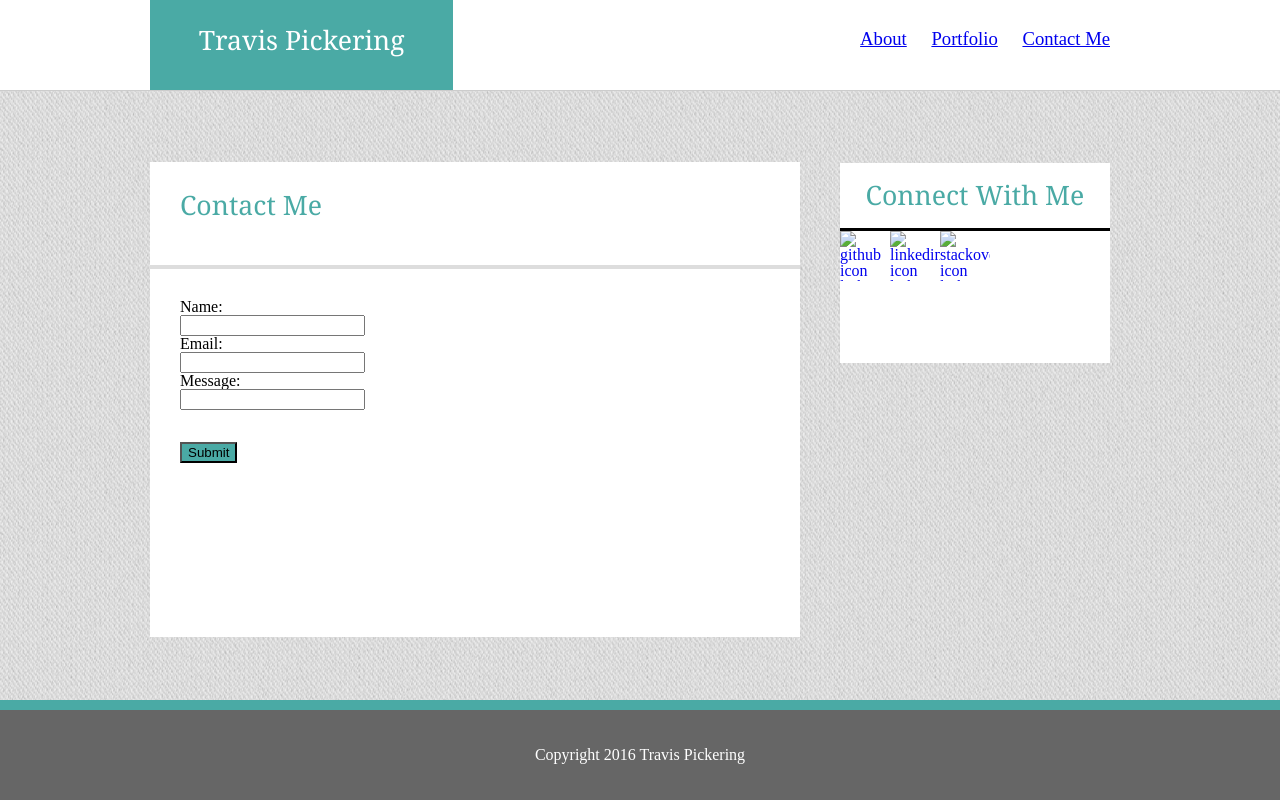
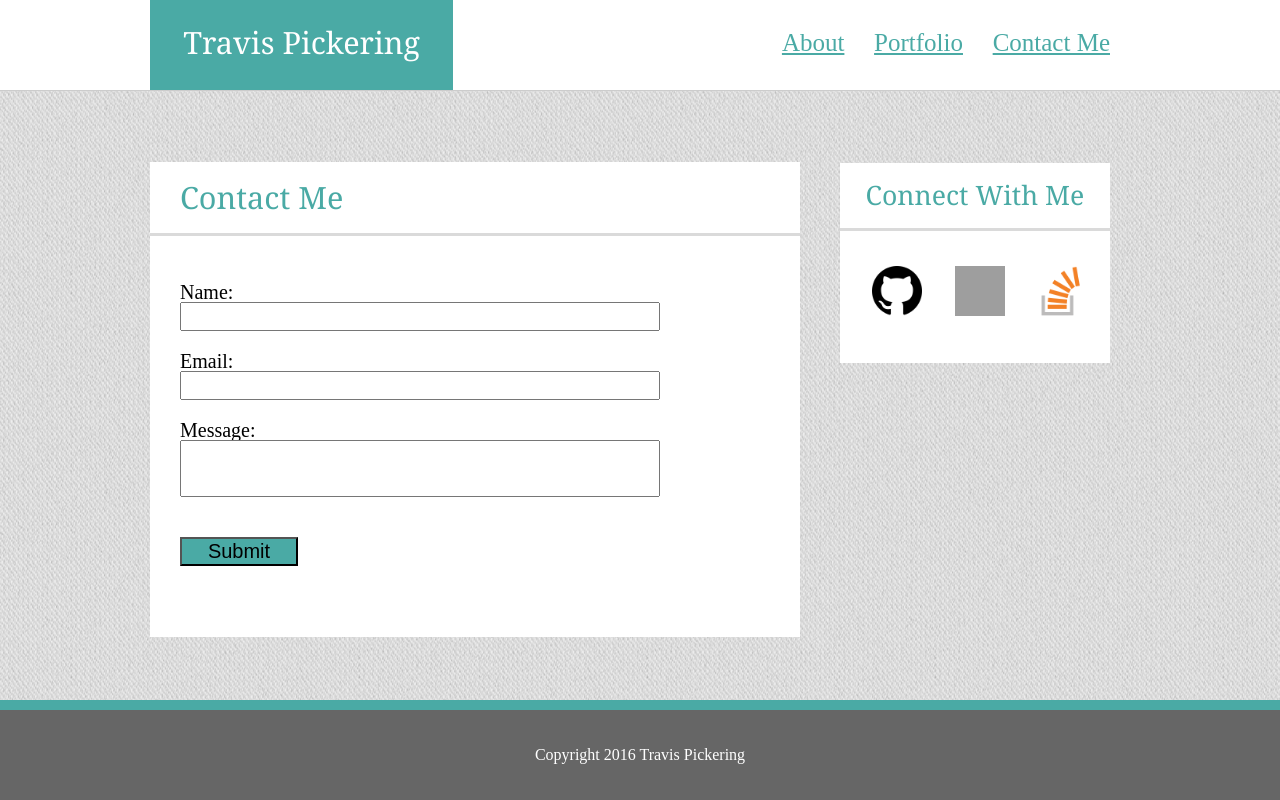
Before and after one commit to kicknpick/Basic-Porfolio, a PHP site: page /contact.html in a window 1280 px wide. Run offline with PHP 8.4, Linux system fonts and the light colour scheme; grey boxes are pictures that could not be loaded.

Commit message:
fixed minor issues

```diff
--- a/Assets/css/style.css
+++ b/Assets/css/style.css
@@ -1,13 +1,12 @@
 * {
-    box-sizing:;
+    box-sizing: ;
 }
 
-body{
+body {
     background-image: url("../images/cheap_diagonal_fabric.png");
-    background-repeat:repeat;
-    background-position:center;
+    background-repeat: repeat;
+    background-position: center;
 }
-
 
 header {
     height: 90px;
@@ -17,17 +16,16 @@ header {
     border-bottom-width: 1px;
 }
 
-h1, h2, h3{
+h1,
+h2,
+h3 {
     color: #4aaaa5;
     font-family: 'Georgia', Times, Times New Roman, serif;
-    font-size: 20pt;
+    font-size: 23pt;
 }
-
-
 
 nav {
     width: 100%;
-    position: fixed;
     left: 0;
     top: 0;
     right: 0;
@@ -40,56 +38,51 @@ nav {
     margin-left: 150px;
 }
 
-.brand h1{
-    float:left;
+.brand h1 {
+    float: left;
     width: 250px;
     height: 37px;
     background-color: #4aaaa5;
     color: #ffffff;
     text-align: center;
     padding: 20pt;
-
 }
 
 .links {
-    float:right;
+    float: right;
     padding-top: 30px;
     font-size: 14pt;
 }
 
-.links a{
-    margin-left: 20px;
+.links a {
+    margin-left: 25px;
+    color: #4aaaa5;
+    font-size: 25px;
 }
-
-
-
-
 
 .container {
     width: 960px;
     height: 550px;
     float: left;
     margin-left: 150px;
+}
+
+.aboutMe {
+    width: 650px;
+    height: 475px;
+    float: left;
+    border: #dddddd;
+    background-color: #ffffff;
+    margin-top: 55px;
 
 }
 
-.aboutMe{
-    width: 650px;
-    height: 475px;
-    float: left;
-
-    border: #dddddd;
+.aboutMe h2 {
     background-color: #ffffff;
-    margin-top: 55px;
-}
-
-.aboutMe h2 {
-    border-bottom: #dddddd
-    border-width: 5px;
-    background-color: #ffffff;
-    padding: 30px;
+    padding: 20px 0px 20px 30px;
     border-style: solid;
     text-align: left;
+    border-bottom-color: #dadada;
 }
 
 .aboutMeImage {
@@ -102,7 +95,6 @@ nav {
 .aboutMeDes {
     padding-left: 30px;
 }
-
 
 .connectWithMe {
     float: left;
@@ -117,23 +109,28 @@ nav {
     height: 50px;
     width: 50px;
     float: left;
+    padding-left: 12%;
+    padding-top: 13%;
 }
 
 .linkedinIcon {
     height: 50px;
     width: 50px;
     float: left;
-
+    padding-left: 12%;
+    padding-top: 13%;
 }
 
 .stackIcon {
     height: 50px;
     width: 50px;
     float: left;
+    padding-left: 10%;
+    padding-top: 13%;
 }
 
 p {
-    color: #777777;
+    color: #021625;
     font-family: 'Arial', 'Helvetica Neue', Helvetica, sans-serif;
     font-size: 12pt;
     padding-right: 5px;
@@ -148,40 +145,58 @@ aside {
 
 .contactForm {
     text-align: left;
-    font-size: 16px;
+    font-size: 20px;
     padding: 30px;
-    border-top: #dddddd;
-    border-top-style: solid;
-    border-top-width: 4px;
+}
+
+.Name, .Email, .Message{
+    width: 80%;
+    font-size: 20px;
+
+}
+
+.Message{
+    padding-bottom: 5%;
 }
 
 .submitButton {
     background-color: #4aaaa5;
+    width: 20%;
+    font-size: 20px;
 }
 
 .portfolioContainer {
     width: 650px;
-
     float: left;
     border: #dddddd;
     background-color: #ffffff;
     margin-top: 55px;
 }
 
+.portfolioContainer h2{
+    padding: 20px 0px 20px 30px;
+}
+
 h2 {
-    border-bottom: #dddddd
-    border-width: 5px;
+    border-bottom: #dadada;
     background-color: #ffffff;
     padding: 30px;
     border-style: solid;
     text-align: left;
 }
 
+.portfolioApp{
+
+}
+
 .portfolioImage {
-    width: 250px;
-    height: 150px;
-    padding: 20px 30px;
+
+    font-size: 25px;
+    padding: 20px;
+    width: 20%;
 }
+
+
 
 h3 {
     color: #4aaaa5;
@@ -192,9 +207,8 @@ h3 {
     text-align: center;
     padding-top: 19px;
     padding-bottom: 19px;
-    border-bottom: black;
-    border-style: solid;color: #4aaaa5;
-
+    border-bottom: #dadada;
+    border-style: solid;
 }
 
 .footercontainer {
@@ -205,7 +219,7 @@ h3 {
     text-align: center;
     position: fixed;
     bottom: 0;
-    width:100%;
+    width: 100%;
     clear: both;
     border-top: #4aaaa5;
     border-top-width: 10px;
--- a/contact.html
+++ b/contact.html
@@ -1,14 +1,13 @@
 <!DOCTYPE html>
 <html>
+
 <head>
     <title>STUDENT BIO</title>
     <link rel="stylesheet" type="text/css" href="Assets/css/reset.css">
     <link rel="stylesheet" type="text/css" href="Assets/css/style.css">
-
 </head>
 
 <body>
-
     <header>
         <nav>
             <div class="navContainer">
@@ -23,68 +22,62 @@
             </div>
         </nav>
     </header>
-
     <br>
-
     <section class="container">
-
-
-
         <div class="aboutMe">
             <h2>Contact Me
 				</h2>
             <br>
             <form class="contactForm">
-  					Name:<br>
-  					<input type="text" name="Name"><br>
-  					Email:<br>
-  					<input type="text" name="Email"><br>
-  					Message:<br>
-  					<input type="text" name="Message"><br>
-					<br><br>
+                Name:
+                <br>
+                <input class="Name" type="text" name="Name">
+                <br>
+                <br>
+                Email:
+                <br>
+                <input class="Email" type="text" name="Email">
+                <br>
+                <br>
+                Message:
+                <br>
+                <input class="Message" type="text" name="Message">
+                <br>
+                <br>
+                <br>
                 <input class="submitButton" type="submit" value="Submit">
             </form>
         </div>
         <br>
         <aside class="connectWithMe">
-
             <h3>Connect With Me</h3>
-
             <div>
                 <ul>
                     <li>
                         <a href="https://github.com/kicknpick" title="github icon">
-							<img class="githubIcon" source="/images/github.png" alt="github icon link">
+                            <img class="githubIcon" src="./Assets/images/github.png" alt="github icon link">
                         </a>
                     </li>
-
                     <li>
                         <a href="https://www.linkedin.com/in/travis-pickering-04878344?trk=nav_responsive_tab_profile" title="linkedin icon">
-							<img class="linkedinIcon" source="/images/linkedin.png" alt="linkedin icon link">
+                            <img class="linkedinIcon" src="./Assets/images/linkedin.png" alt="linkedin icon link">
                         </a>
                     </li>
-
                     <li>
                         <a href="http://stackoverflow.com/users/6924626/kicknpick" title="stackoverflow icon link">
-							<img class="stackIcon" source="/images/stackoverflow.pgn" alt="stackoverflow icon link">
+                            <img class="stackIcon" src="./Assets/images/stackoverflow.png" alt="stackoverflow icon link">
                         </a>
                     </li>
             </div>
         </aside>
-
-
-
     </section>
-
     <br>
-
     <footer class="footercontainer">
         <div class="footerheader">
             <h4>Copyright 2016 Travis Pickering</h4>
         </div>
     </footer>
-
-
 </body>
 </div>
+
 </html>
```
Also changed, not shown: index.html (+5 -22 lines), portfolio.html (+17 -26 lines), Assets/images/cartoonBurger.png (added). Lines whose indentation alone changed are shown as unchanged.
